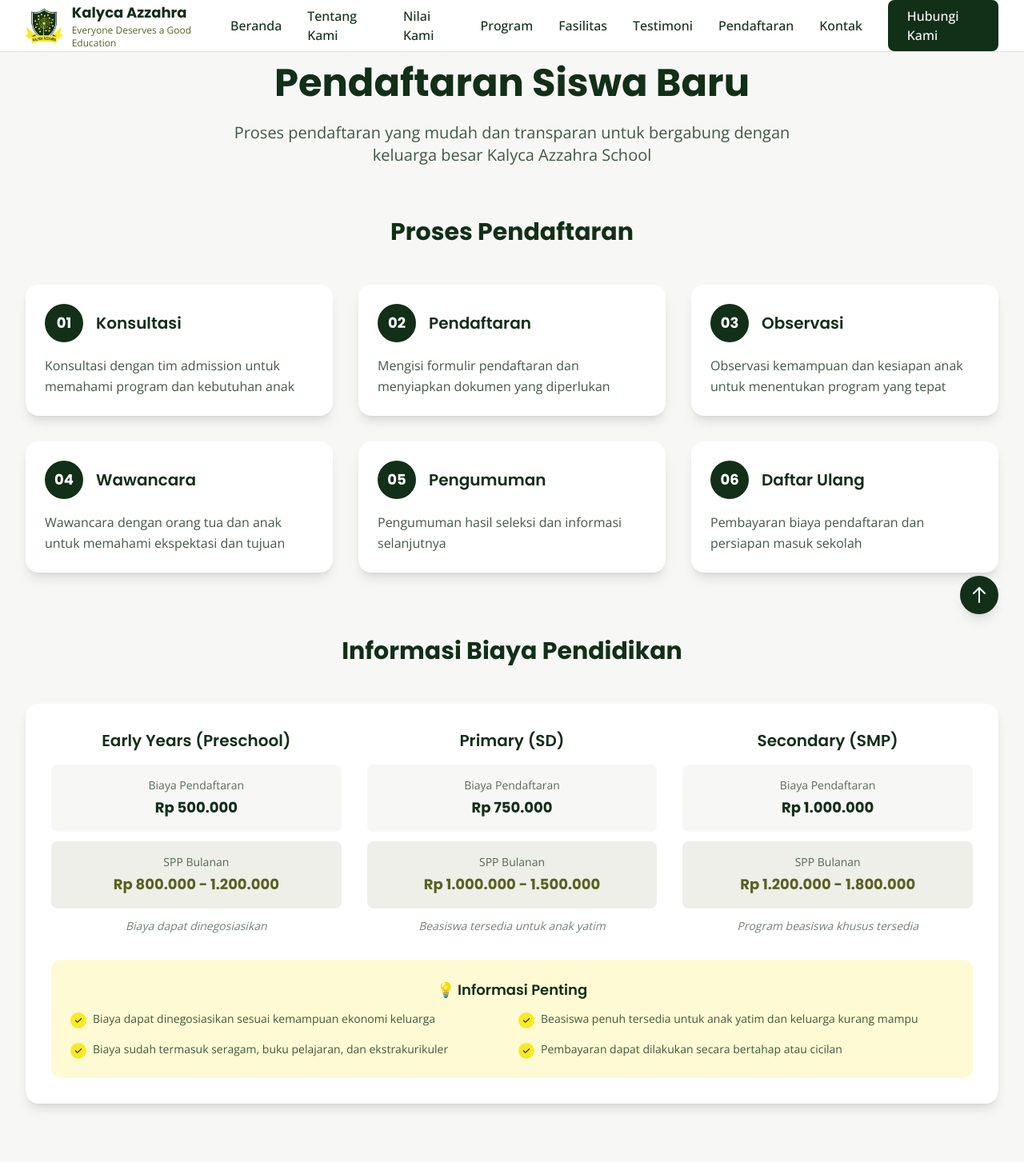
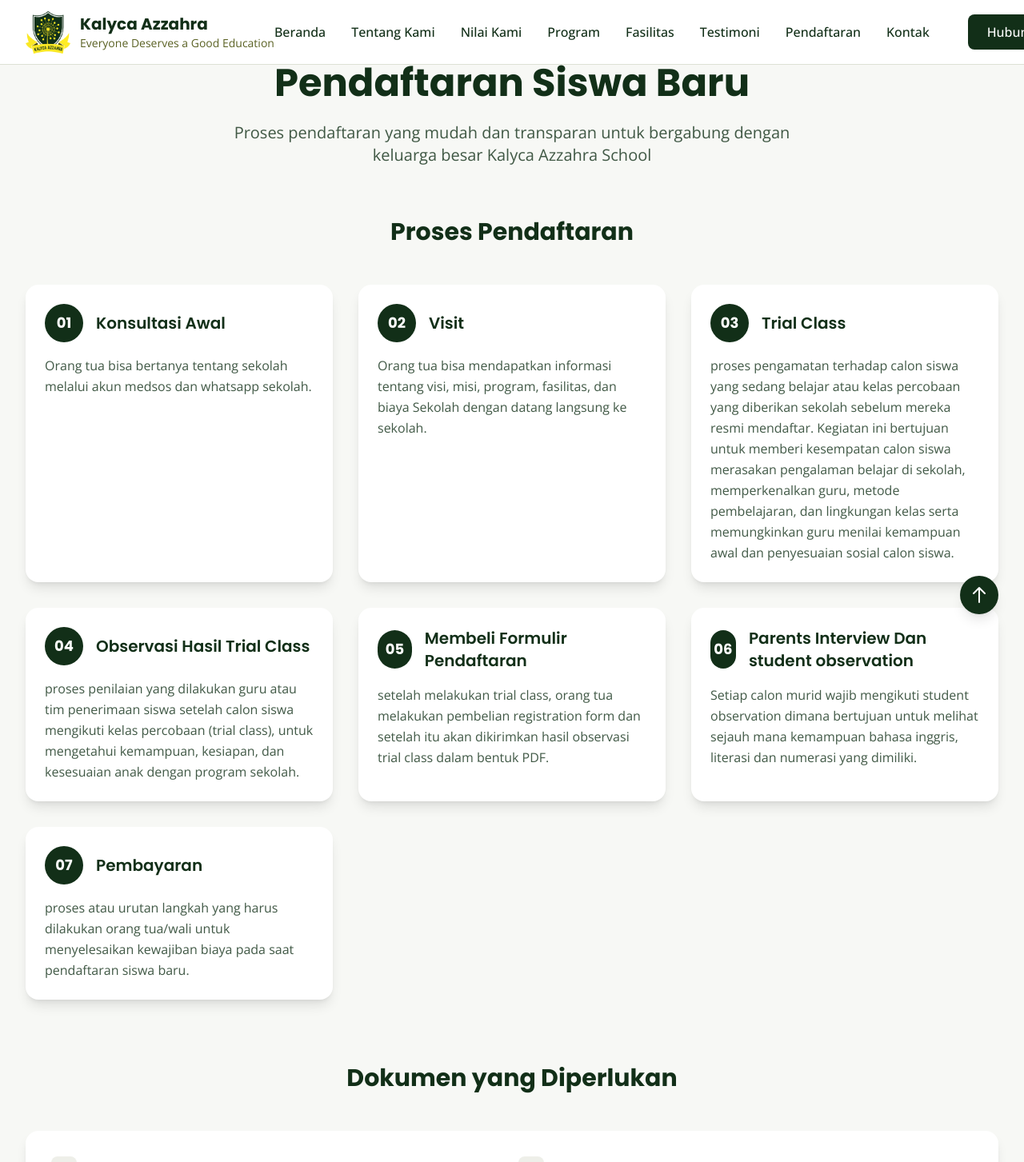
Before and after one commit to Mahusaa/Kalyca-bun, a Next.js app: page /admission in a window 1280 px wide. Shown: the top 1453 px of the page at 80% size. Built offline with nearby package versions, Linux system fonts and the light colour scheme.

Commit message:
revisi-3

```diff
--- /dev/null
+++ b/app/admission/data.ts
@@ -0,0 +1,31 @@
+
+export const admissionProcess = [
+  {
+    title: "Konsultasi Awal",
+    description: "Orang tua bisa bertanya tentang sekolah melalui akun medsos dan whatsapp sekolah.",
+  },
+  {
+    title: "Visit",
+    description: "Orang tua bisa mendapatkan informasi tentang visi, misi, program, fasilitas, dan biaya Sekolah dengan datang langsung ke sekolah.",
+  },
+  {
+    title: "Trial Class",
+    description: "proses pengamatan terhadap calon siswa yang sedang belajar atau kelas percobaan yang diberikan sekolah sebelum mereka resmi mendaftar. Kegiatan ini bertujuan untuk memberi kesempatan calon siswa merasakan pengalaman belajar di sekolah, memperkenalkan guru, metode pembelajaran, dan lingkungan kelas serta memungkinkan guru menilai kemampuan awal dan penyesuaian sosial calon siswa.",
+  },
+  {
+    title: "Observasi Hasil Trial Class",
+    description: "proses penilaian yang dilakukan guru atau tim penerimaan siswa setelah calon siswa mengikuti kelas percobaan (trial class), untuk mengetahui kemampuan, kesiapan, dan kesesuaian anak dengan program sekolah.",
+  },
+  {
+    title: "Membeli Formulir Pendaftaran",
+    description: "setelah melakukan trial class, orang tua melakukan pembelian registration form dan setelah itu akan dikirimkan hasil observasi trial class dalam bentuk PDF.",
+  },
+  {
+    title: "Parents Interview Dan student observation",
+    description: "Setiap calon murid wajib mengikuti student observation dimana bertujuan untuk melihat sejauh mana kemampuan bahasa inggris, literasi dan numerasi yang dimiliki.",
+  },
+  {
+    title: "Pembayaran",
+    description: "proses atau urutan langkah yang harus dilakukan orang tua/wali untuk menyelesaikan kewajiban biaya pada saat pendaftaran siswa baru.",
+  },
+];
--- a/components/Admission.tsx
+++ b/components/Admission.tsx
@@ -1,67 +1,16 @@
+import { admissionProcess } from "@/app/admission/data";
+
 export default function Admission() {
-  const admissionSteps = [
-    {
-      step: "01",
-      title: "Konsultasi",
-      description: "Konsultasi dengan tim admission untuk memahami program dan kebutuhan anak"
-    },
-    {
-      step: "02",
-      title: "Pendaftaran",
-      description: "Mengisi formulir pendaftaran dan menyiapkan dokumen yang diperlukan"
-    },
-    {
-      step: "03",
-      title: "Observasi",
-      description: "Observasi kemampuan dan kesiapan anak untuk menentukan program yang tepat"
-    },
-    {
-      step: "04",
-      title: "Wawancara",
-      description: "Wawancara dengan orang tua dan anak untuk memahami ekspektasi dan tujuan"
-    },
-    {
-      step: "05",
-      title: "Pengumuman",
-      description: "Pengumuman hasil seleksi dan informasi selanjutnya"
-    },
-    {
-      step: "06",
-      title: "Daftar Ulang",
-      description: "Pembayaran biaya pendaftaran dan persiapan masuk sekolah"
-    }
+  const requiredDocuments = [
+    "Akta kelahiran (fotokopi)",
+    "Pas foto 3x4 background merah (3 lembar)",
+    "Pas foto 4x6 background merah (2 lembar)",
+    "Rapor/transkrip nilai",
+    "Fotokopi KTP kedua orang tua",
+    "Fotokopi Kartu keluarga ",
+    "Fotokopi ijazah",
   ];
 
-  const requiredDocuments = [
-    "Akta kelahiran (fotokopi)",
-    "Kartu keluarga (fotokopi)",
-    "Pas foto 3x4 (2 lembar)",
-    "Surat keterangan sehat dari dokter",
-    "Rapor/transkrip nilai (untuk pindahan)",
-    "Surat pindah (untuk pindahan)",
-    "Fotokopi ijazah (untuk pindahan)"
-  ];
-
-  const feeInfo = [
-    {
-      level: "Early Years (Preschool)",
-      registration: "Rp 500.000",
-      monthly: "Rp 800.000 - 1.200.000",
-      note: "Biaya dapat dinegosiasikan"
-    },
-    {
-      level: "Primary (SD)",
-      registration: "Rp 750.000",
-      monthly: "Rp 1.000.000 - 1.500.000",
-      note: "Beasiswa tersedia untuk anak yatim"
-    },
-    {
-      level: "Secondary (SMP)",
-      registration: "Rp 1.000.000",
-      monthly: "Rp 1.200.000 - 1.800.000",
-      note: "Program beasiswa khusus tersedia"
-    }
-  ];
 
   return (
     <section id="admission" className="py-20 bg-secondary-50">
@@ -81,11 +30,11 @@ export default function Admission() {
             Proses Pendaftaran
           </h3>
           <div className="grid grid-cols-1 md:grid-cols-2 lg:grid-cols-3 gap-8">
-            {admissionSteps.map((step, index) => (
+            {admissionProcess.map((step, index) => (
               <div key={index} className="bg-white rounded-2xl p-6 shadow-lg hover:shadow-xl transition-shadow duration-300">
                 <div className="flex items-center mb-4">
                   <div className="w-12 h-12 bg-primary rounded-full flex items-center justify-center mr-4">
-                    <span className="text-white font-heading font-bold text-lg">{step.step}</span>
+                    <span className="text-white font-heading font-bold text-lg">{`0${index + 1}`}</span>
                   </div>
                   <h4 className="font-heading font-semibold text-primary text-xl">
                     {step.title}
@@ -96,75 +45,6 @@ export default function Admission() {
                 </p>
               </div>
             ))}
-          </div>
-        </div>
-
-        {/* Fee Information */}
-        <div className="mb-20">
-          <h3 className="font-heading font-bold text-3xl text-primary text-center mb-12">
-            Informasi Biaya Pendidikan
-          </h3>
-          <div className="bg-white rounded-2xl p-8 shadow-lg">
-            <div className="grid grid-cols-1 lg:grid-cols-3 gap-8">
-              {feeInfo.map((fee, index) => (
-                <div key={index} className="text-center">
-                  <h4 className="font-heading font-semibold text-primary text-xl mb-4">
-                    {fee.level}
-                  </h4>
-                  <div className="space-y-3">
-                    <div className="bg-secondary-50 rounded-lg p-4">
-                      <p className="text-primary/70 text-sm mb-1">Biaya Pendaftaran</p>
-                      <p className="font-heading font-bold text-primary text-lg">{fee.registration}</p>
-                    </div>
-                    <div className="bg-accent/10 rounded-lg p-4">
-                      <p className="text-primary/70 text-sm mb-1">SPP Bulanan</p>
-                      <p className="font-heading font-bold text-accent text-lg">{fee.monthly}</p>
-                    </div>
-                    <p className="text-primary/60 text-sm italic">{fee.note}</p>
-                  </div>
-                </div>
-              ))}
-            </div>
-
-            <div className="mt-8 p-6 bg-highlight/20 rounded-xl">
-              <h4 className="font-heading font-semibold text-primary text-lg mb-3 text-center">
-                💡 Informasi Penting
-              </h4>
-              <div className="grid grid-cols-1 md:grid-cols-2 gap-4 text-sm text-primary/80">
-                <div className="flex items-start space-x-2">
-                  <div className="w-5 h-5 bg-highlight rounded-full flex items-center justify-center flex-shrink-0 mt-0.5">
-                    <svg className="w-3 h-3 text-primary" fill="currentColor" viewBox="0 0 20 20">
-                      <path fillRule="evenodd" d="M16.707 5.293a1 1 0 010 1.414l-8 8a1 1 0 01-1.414 0l-4-4a1 1 0 011.414-1.414L8 12.586l7.293-7.293a1 1 0 011.414 0z" clipRule="evenodd" />
-                    </svg>
-                  </div>
-                  <span>Biaya dapat dinegosiasikan sesuai kemampuan ekonomi keluarga</span>
-                </div>
-                <div className="flex items-start space-x-2">
-                  <div className="w-5 h-5 bg-highlight rounded-full flex items-center justify-center flex-shrink-0 mt-0.5">
-                    <svg className="w-3 h-3 text-primary" fill="currentColor" viewBox="0 0 20 20">
-                      <path fillRule="evenodd" d="M16.707 5.293a1 1 0 010 1.414l-8 8a1 1 0 01-1.414 0l-4-4a1 1 0 011.414-1.414L8 12.586l7.293-7.293a1 1 0 011.414 0z" clipRule="evenodd" />
-                    </svg>
-                  </div>
-                  <span>Beasiswa penuh tersedia untuk anak yatim dan keluarga kurang mampu</span>
-                </div>
-                <div className="flex items-start space-x-2">
-                  <div className="w-5 h-5 bg-highlight rounded-full flex items-center justify-center flex-shrink-0 mt-0.5">
-                    <svg className="w-3 h-3 text-primary" fill="currentColor" viewBox="0 0 20 20">
-                      <path fillRule="evenodd" d="M16.707 5.293a1 1 0 010 1.414l-8 8a1 1 0 01-1.414 0l-4-4a1 1 0 011.414-1.414L8 12.586l7.293-7.293a1 1 0 011.414 0z" clipRule="evenodd" />
-                    </svg>
-                  </div>
-                  <span>Biaya sudah termasuk seragam, buku pelajaran, dan ekstrakurikuler</span>
-                </div>
-                <div className="flex items-start space-x-2">
-                  <div className="w-5 h-5 bg-highlight rounded-full flex items-center justify-center flex-shrink-0 mt-0.5">
-                    <svg className="w-3 h-3 text-primary" fill="currentColor" viewBox="0 0 20 20">
-                      <path fillRule="evenodd" d="M16.707 5.293a1 1 0 010 1.414l-8 8a1 1 0 01-1.414 0l-4-4a1 1 0 011.414-1.414L8 12.586l7.293-7.293a1 1 0 011.414 0z" clipRule="evenodd" />
-                    </svg>
-                  </div>
-                  <span>Pembayaran dapat dilakukan secara bertahap atau cicilan</span>
-                </div>
-              </div>
-            </div>
           </div>
         </div>
 
--- a/components/Navigation.tsx
+++ b/components/Navigation.tsx
@@ -21,10 +21,10 @@ export default function Navigation() {
   return (
     <nav className="fixed top-0 left-0 right-0 z-50 bg-white/95 backdrop-blur-sm border-b border-secondary-200">
       <div className="max-w-7xl mx-auto px-4 sm:px-6 lg:px-8">
-        <div className="flex justify-between items-center h-16">
+        <div className="flex justify-between items-center h-16 lg:h-20">
           {/* Logo */}
-          <Link href="/" className="flex items-center space-x-3">
-            <div className="w-12 h-12 relative">
+          <Link href="/" className="flex items-center space-x-3 flex-shrink-0">
+            <div className="w-12 h-12 lg:w-14 lg:h-14 relative">
               <Image
                 src="/logo-kalyca-azzahra.png"
                 alt="Kalyca Azzahra School Logo"
@@ -34,29 +34,59 @@ export default function Navigation() {
               />
             </div>
             <div>
-              <h1 className="font-heading font-bold text-primary text-lg">Kalyca Azzahra</h1>
-              <p className="text-xs text-accent">Everyone Deserves a Good Education</p>
+              <h1 className="font-heading font-bold text-primary text-lg lg:text-xl">Kalyca Azzahra</h1>
+              <p className="text-xs lg:text-sm text-accent">Everyone Deserves a Good Education</p>
             </div>
           </Link>
 
           {/* Desktop Menu */}
-          <div className="hidden md:flex items-center space-x-8">
+          <div className="hidden lg:flex items-center space-x-6 xl:space-x-8">
             {menuItems.map((item) => (
               <Link
                 key={item.name}
                 href={item.href}
-                className="text-primary hover:text-accent transition-colors duration-200 font-medium"
+                className="text-primary hover:text-accent transition-colors duration-200 font-medium text-sm xl:text-base whitespace-nowrap"
               >
                 {item.name}
               </Link>
             ))}
             <a
-              href="https://wa.me/6287775465406?text=Halo%20ini%20ingin%20bertanya..."
+              href="https://wa.me/6287775465406?text=Assalamualaikum%20kak,%20aku%20mau%20cari%20info%20tentang%20pendaftaran%20di%20kalyca"
               target="_blank"
               rel="noopener noreferrer"
-              className="bg-primary text-white px-6 py-2 rounded-lg hover:bg-primary-600 transition-colors duration-200 font-medium"
+              className="bg-primary text-white px-6 py-2.5 rounded-lg hover:bg-primary-600 transition-colors duration-200 font-medium text-sm xl:text-base whitespace-nowrap ml-4"
             >
               Hubungi Kami
+            </a>
+          </div>
+
+          {/* Tablet Menu - Simplified */}
+          <div className="hidden md:flex lg:hidden items-center space-x-4">
+            <Link
+              href="/"
+              className="text-primary hover:text-accent transition-colors duration-200 font-medium text-sm"
+            >
+              Beranda
+            </Link>
+            <Link
+              href="/about-us"
+              className="text-primary hover:text-accent transition-colors duration-200 font-medium text-sm"
+            >
+              Tentang
+            </Link>
+            <Link
+              href="/admission"
+              className="text-primary hover:text-accent transition-colors duration-200 font-medium text-sm"
+            >
+              Pendaftaran
+            </Link>
+            <a
+              href="https://wa.me/6287775465406?text=Assalamualaikum%20kak,%20aku%20mau%20cari%20info%20tentang%20pendaftaran%20di%20kalyca"
+              target="_blank"
+              rel="noopener noreferrer"
+              className="bg-primary text-white px-4 py-2 rounded-lg hover:bg-primary-600 transition-colors duration-200 font-medium text-sm"
+            >
+              Hubungi
             </a>
           </div>
 
@@ -105,7 +135,7 @@ export default function Navigation() {
                 </Link>
               ))}
               <a
-                href="https://wa.me/6287775465406?text=Halo%20ini%20ingin%20bertanya..."
+                href="https://wa.me/6287775465406?text=Assalamualaikum%20kak,%20aku%20mau%20cari%20info%20tentang%20pendaftaran%20di%20kalyca"
                 target="_blank"
                 rel="noopener noreferrer"
                 className="block mt-4 mx-3 bg-primary text-white px-6 py-2 rounded-lg hover:bg-primary-600 transition-colors duration-200 font-medium text-center"
```
Also changed, not shown: components/AboutUs.tsx (+15 -10 lines), components/Facilities.tsx (+7 -7 lines), components/Footer.tsx (+2 -8 lines), components/Hero.tsx (+6 -6 lines).
